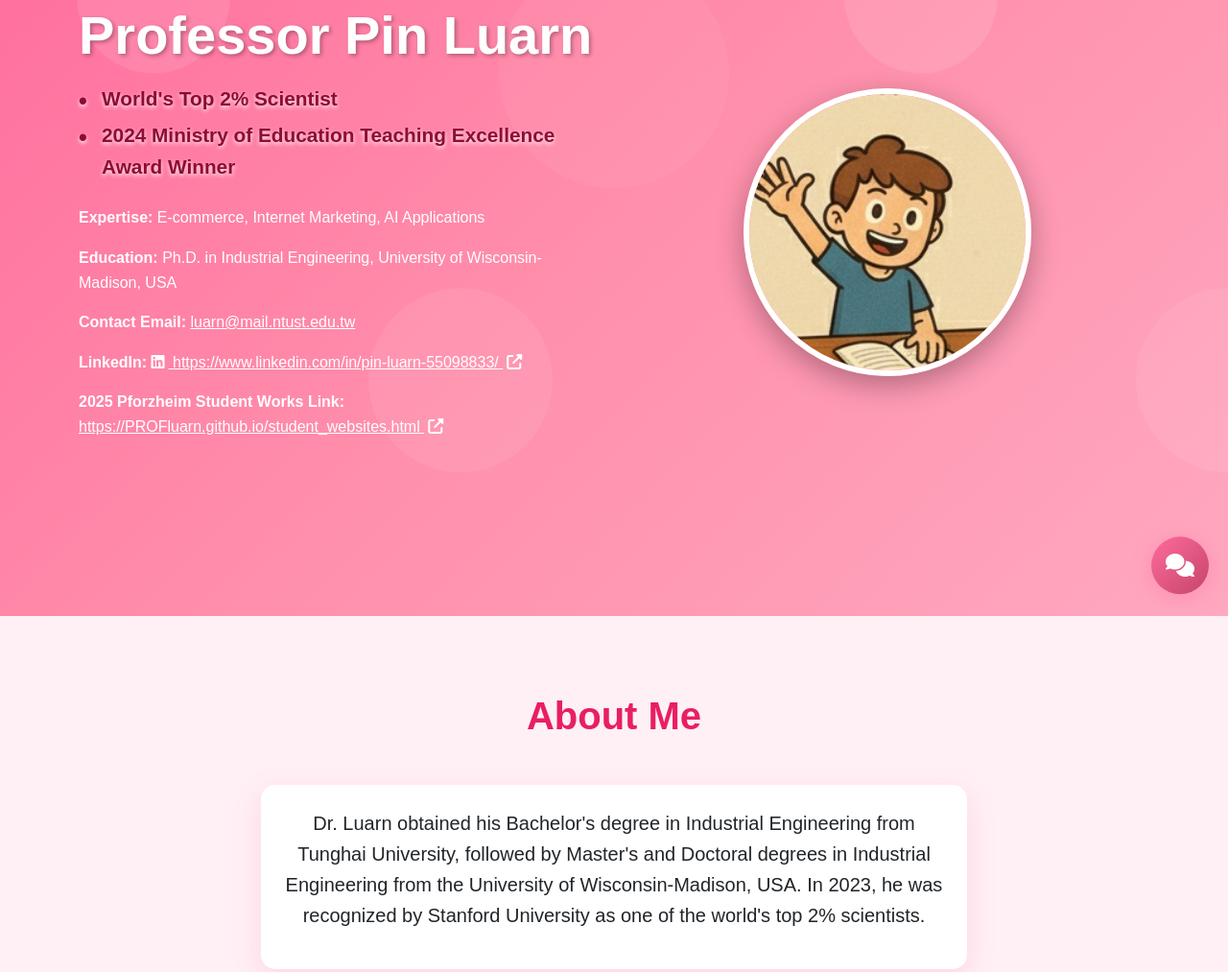
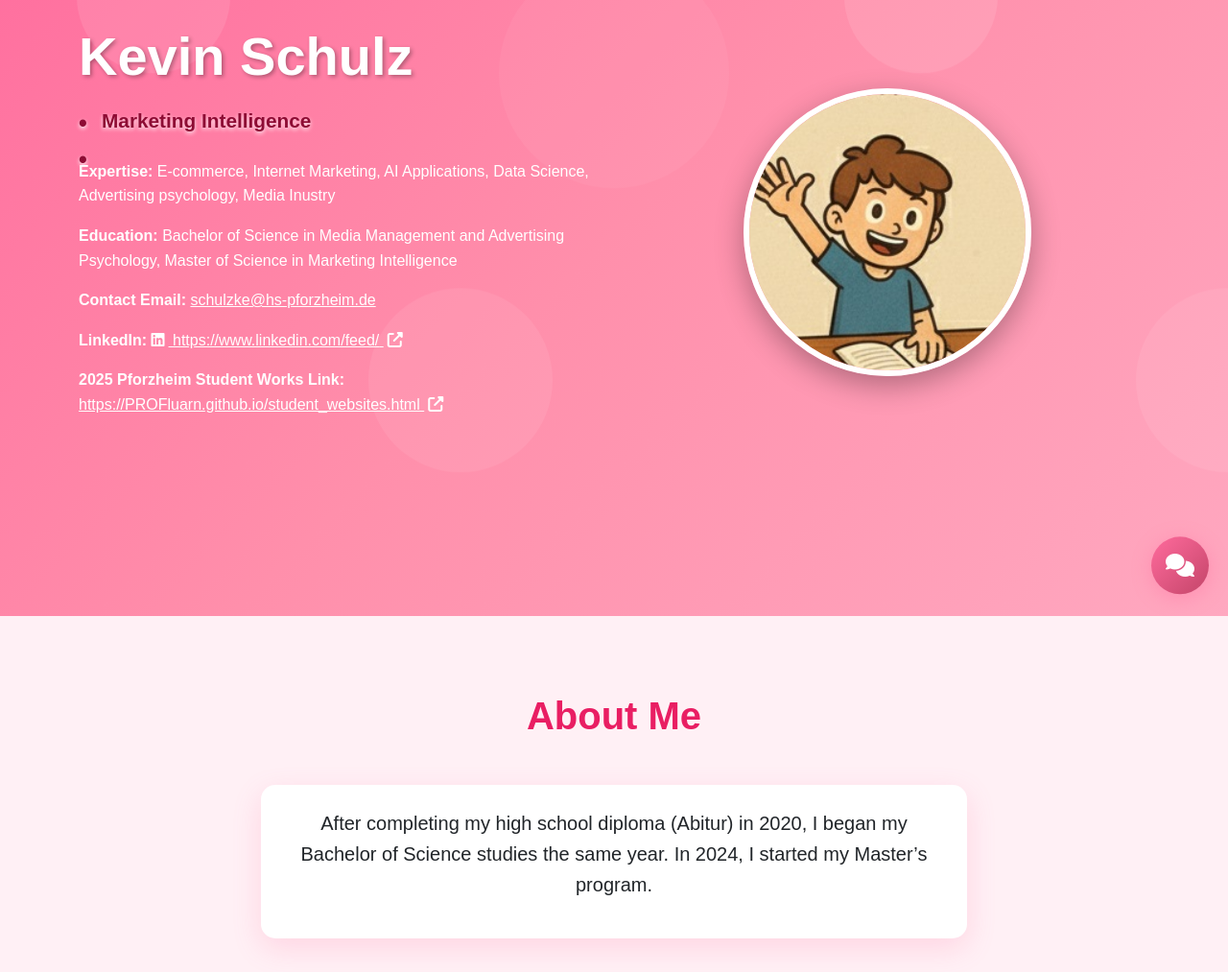
Before and after one commit to KS21-hub-tech/KS21-hub-tech.github.io, a plain HTML site: page index.html in a window 1280 px wide. Shown: the part 158-1171 px from the top of the page at 96% size. Drawn offline with nearby package versions, Linux system fonts and the light colour scheme.

Commit message:
Update index.html

```diff
--- a/index.html
+++ b/index.html
@@ -339,19 +339,17 @@
         });
 // ====== User Profile Data Section - Please modify the content below ======
         const profileData = {
-            name: "Professor Pin Luarn",
-            title1: "World's Top 2% Scientist",
-            title2: "2024 Ministry of Education Teaching Excellence Award Winner",
-            expertise: "E-commerce, Internet Marketing, AI Applications",
-            education: "Ph.D. in Industrial Engineering, University of Wisconsin-Madison, USA",
-            email: "luarn@mail.ntust.edu.tw",
-            linkedin: "https://www.linkedin.com/in/pin-luarn-55098833/",
-            about1: "Dr. Luarn obtained his Bachelor's degree in Industrial Engineering from Tunghai University, followed by",
-            about2: " Master's and Doctoral degrees in Industrial Engineering from the University of Wisconsin-Madison, USA.",
-            about3: "In 2023, he was recognized by Stanford University as one of the world's top 2% scientists.",
-            about4: "", // Add additional about content here if needed
-            phone: "886-2-2737-6754",
-            location: "Office: T2-409<br>National Taiwan University of Science and Technology"
+            name: "Kevin Schulz",
+            title1: "Marketing Intelligence",
+            expertise: "E-commerce, Internet Marketing, AI Applications, Data Science, Advertising psychology, Media Inustry",
+            education: "Bachelor of Science in Media Management and Advertising Psychology, Master of Science in Marketing Intelligence",
+            email: "schulzke@hs-pforzheim.de",
+            linkedin: "https://www.linkedin.com/feed/",
+            about1: "After completing my high school diploma (Abitur) in 2020,",
+            about2: "I began my Bachelor of Science studies the same year.",
+            about3: "In 2024, I started my Master’s program.",
+            phone: "+4917654313906",
+            location: "Hauptstraße 14 Niefern"
         };
         // ====== User Profile Data Section End ======
     </script>
```
